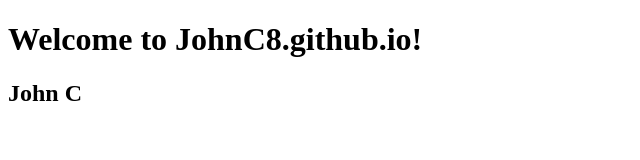
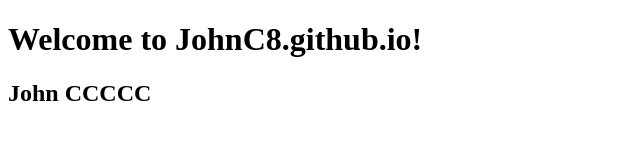
Before and after one commit to JohnC8/JohnC8.github.io, a plain HTML site: page index.html in a window 1280 px wide. Shown: the full height of the page, 0-640 px from the left. Drawn offline with Linux system fonts and the light colour scheme.

Commit message:
change 2

```diff
--- a/index.html
+++ b/index.html
@@ -8,7 +8,7 @@
 </head>
 <body>
     <h1>Welcome to JohnC8.github.io!</h1>
-    <h2>John C</h2>
+    <h2>John CCCCC</h2>
 
 </body>
 </html>
```
